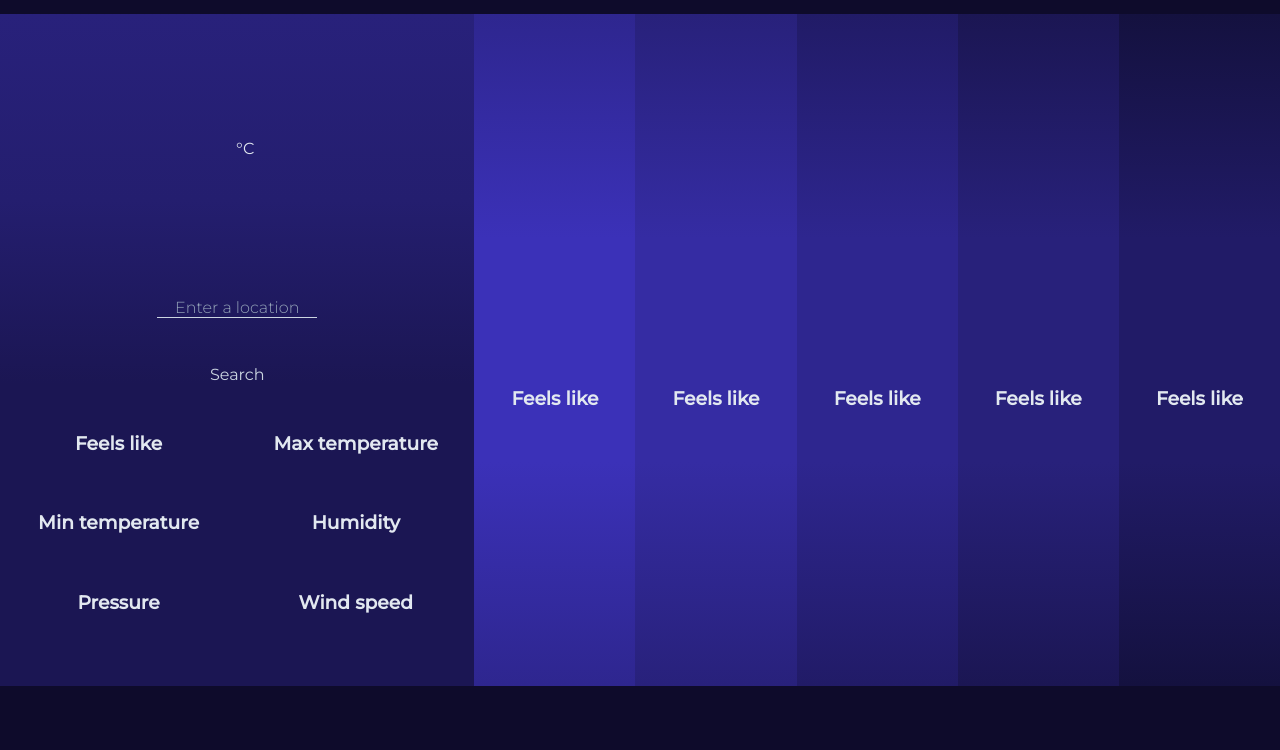
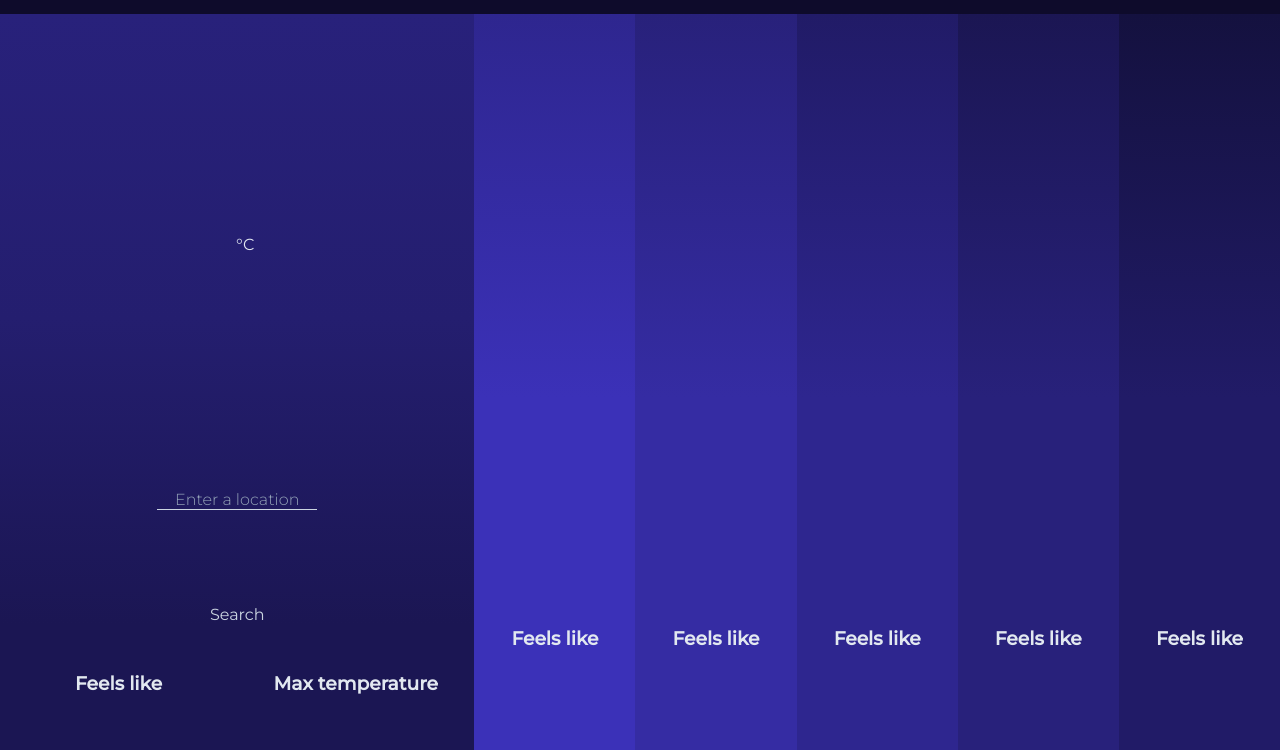
Before and after one commit to Vitalii-Harkavenko/weather-app, a website built with webpack: page dist/index.html in a window 1280 px wide. Shown: the part 50-800 px from the top of the page. Built offline with Linux system fonts and the light colour scheme; no server answers.

Commit message:
updated the bundle

```diff
--- a/src/css/main.css
+++ b/src/css/main.css
@@ -52,11 +52,11 @@ html, body {
   font-family: "Montserrat", sans-serif;
   font-weight: 400;
   width: 100%;
-  height: 100%;
+  height: 100vw;
 }
 html #container, body #container {
   height: 100%;
-  width: 100%;
+  width: 100vw;
   display: grid;
   grid-template-columns: 1fr;
   grid-template-rows: 4rem 1fr 4rem;
@@ -75,7 +75,7 @@ html #container #header .project, body #container #header .project {
 html #container #main, body #container #main {
   display: flex;
   flex-wrap: wrap;
-  width: 100%;
+  width: 100vw;
   height: 100%;
   text-align: center;
   color: #cbd5e1;
```
Also changed, not shown: dist/bundle.js, 1 other file.
